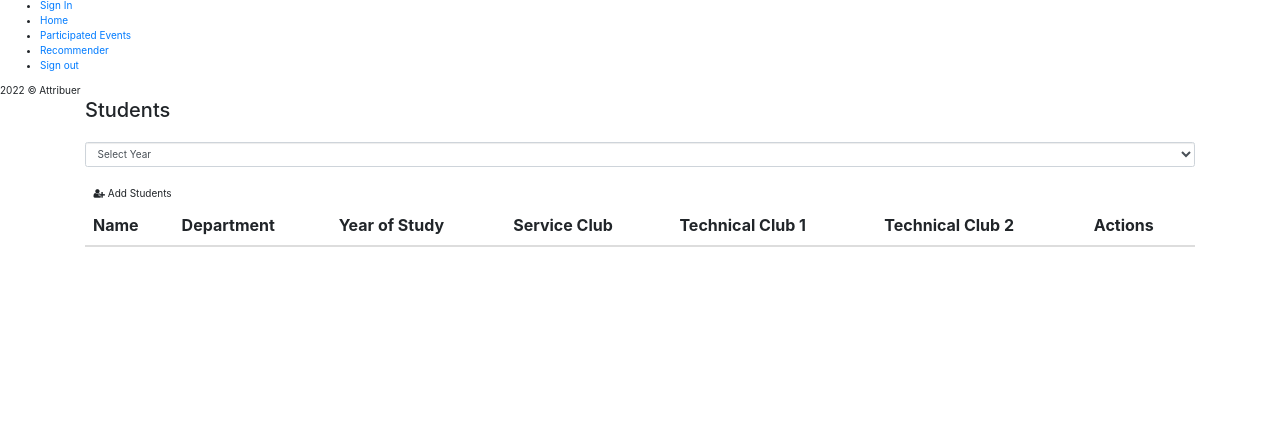
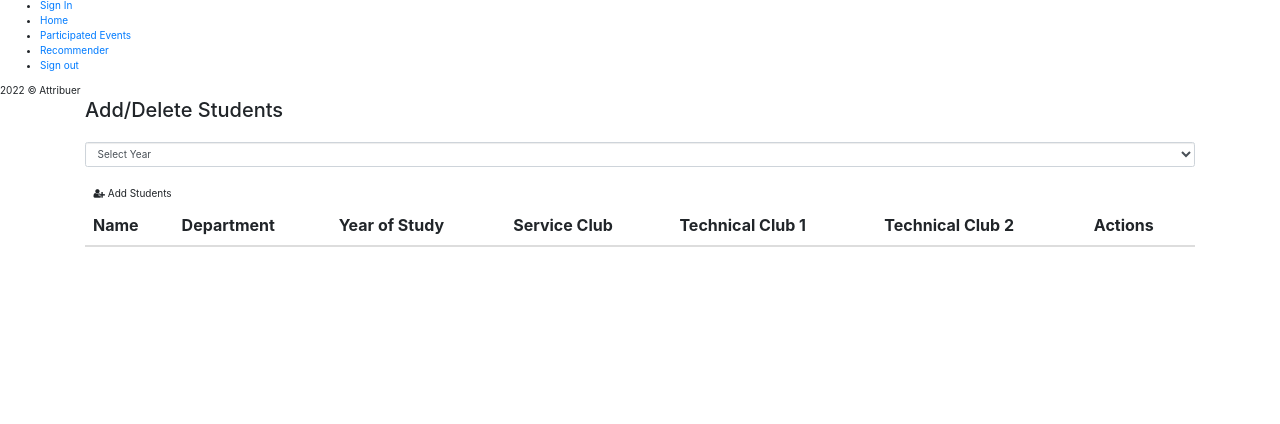
Before and after one commit to krithika117/club-enrollment-and-tracking-system-fe, a PHP site: page /edit-members.php in a window 1280 px wide. Shown: the part 337-761 px from the top of the page. Run offline with PHP 8.4, Linux system fonts and the light colour scheme; lists and menus that the app fills with data are empty; some libraries are stand-ins or nearby versions; grey boxes are pictures that could not be loaded.

Commit message:
update bug cleared

```diff
--- a/pages/edit-members.php
+++ b/pages/edit-members.php
@@ -21,8 +21,7 @@
 <body>
     <div class="container">
 
-        <h2>Students
-
+        <h2>Add/Delete Students
         </h2>
 
         <select name="dept_filter" id="dept_filter" class="form-control filter d-none">
--- a/pages/navbar.php
+++ b/pages/navbar.php
@@ -35,7 +35,7 @@
                         <li id="homeNav"><a href="home.php">Home</a></li>
                         <li id="viewMembers" class="d-none"><a href="view.php">View Members</a></li>
                         <li id="participation" class=""><a href="participation.php">Participated Events</a></li>
-                        <li id="editMembers" class="d-none"><a href="edit-members.php">Edit Members</a></li>
+                        <li id="editMembers" class="d-none"><a href="edit-members.php">Add/Delete Students</a></li>
 
                         <li id="fac-att" class="d-none"><a href="fac-events.php">View Events</a></li>
                         <li id="createEvents" class="d-none"><a href="eventlist.php">Create Events</a></li>
--- a/pages/update-attendance.php
+++ b/pages/update-attendance.php
@@ -21,7 +21,8 @@
 
         <h2>Update Event</h2>
         <select name="event_filter" id="event_filter" class="form-control">
-            <!-- <option value="all">All Department</option>
+        <option value="" selected hidden disabled>Select Event</option>
+        <!-- <option value="all">All Department</option>
             <option value="IT">IT</option>
             <option value="CSE">CSE</option>
             <option value="EEE">EEE</option>
--- a/script/take-attendance.js
+++ b/script/take-attendance.js
@@ -96,7 +96,7 @@ $(document).ready(function () {
         }).get();
 
 
-        alert(data1);
+        // alert(data1);
         // console.log(data1);
 
         $.ajax({
--- a/style/slider.css
+++ b/style/slider.css
@@ -21,7 +21,7 @@ body {
 
 button {
     font-size: 15px;
-    margin-top: 15px;
+    /* margin-top: 15px; */
     margin-left: 10px;
     padding: 12px 25px !important;
     margin-right: 10px;
```
Also changed, not shown: pages/index.php (+4 -4 lines), script/participation.js (+8 -4 lines), script/update-attendance.js (+14 -10 lines).
